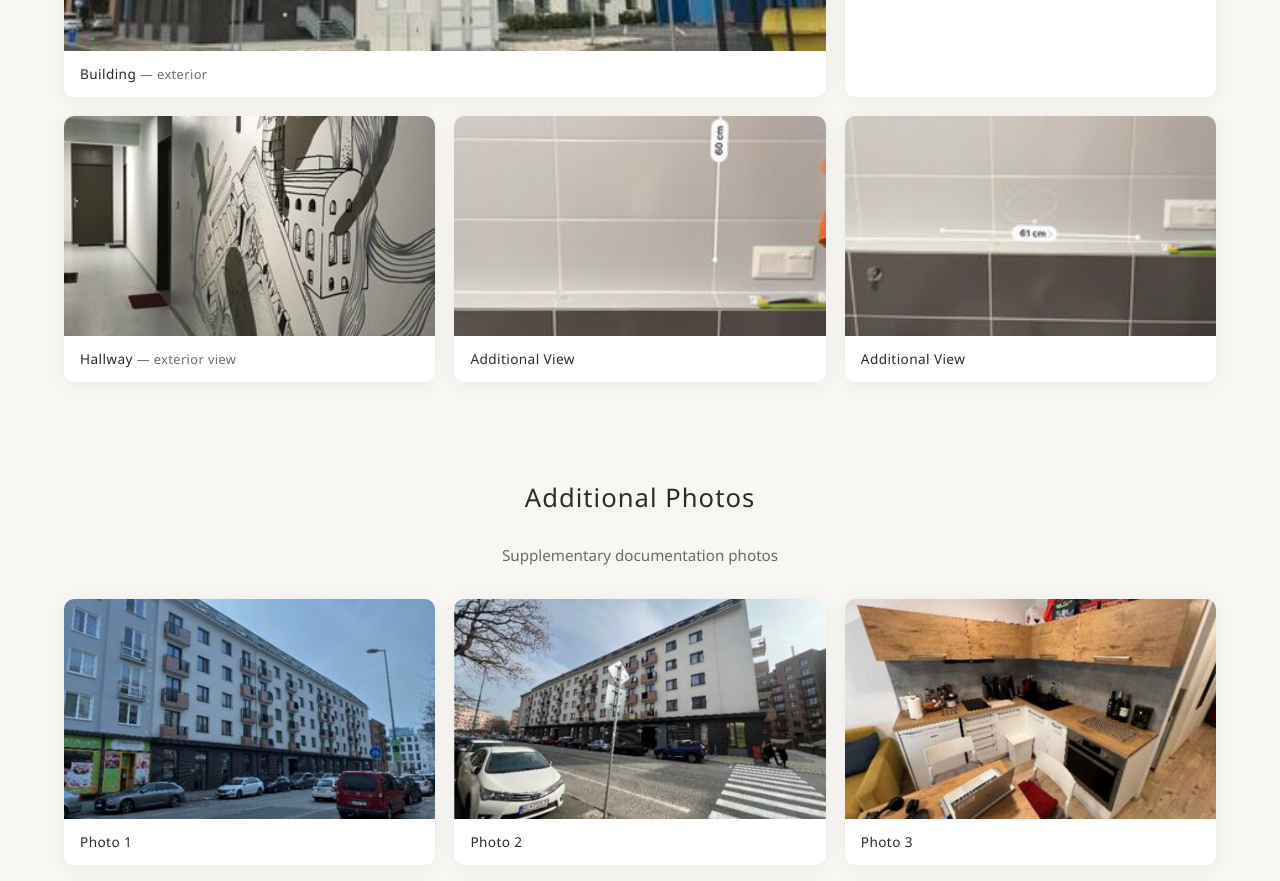
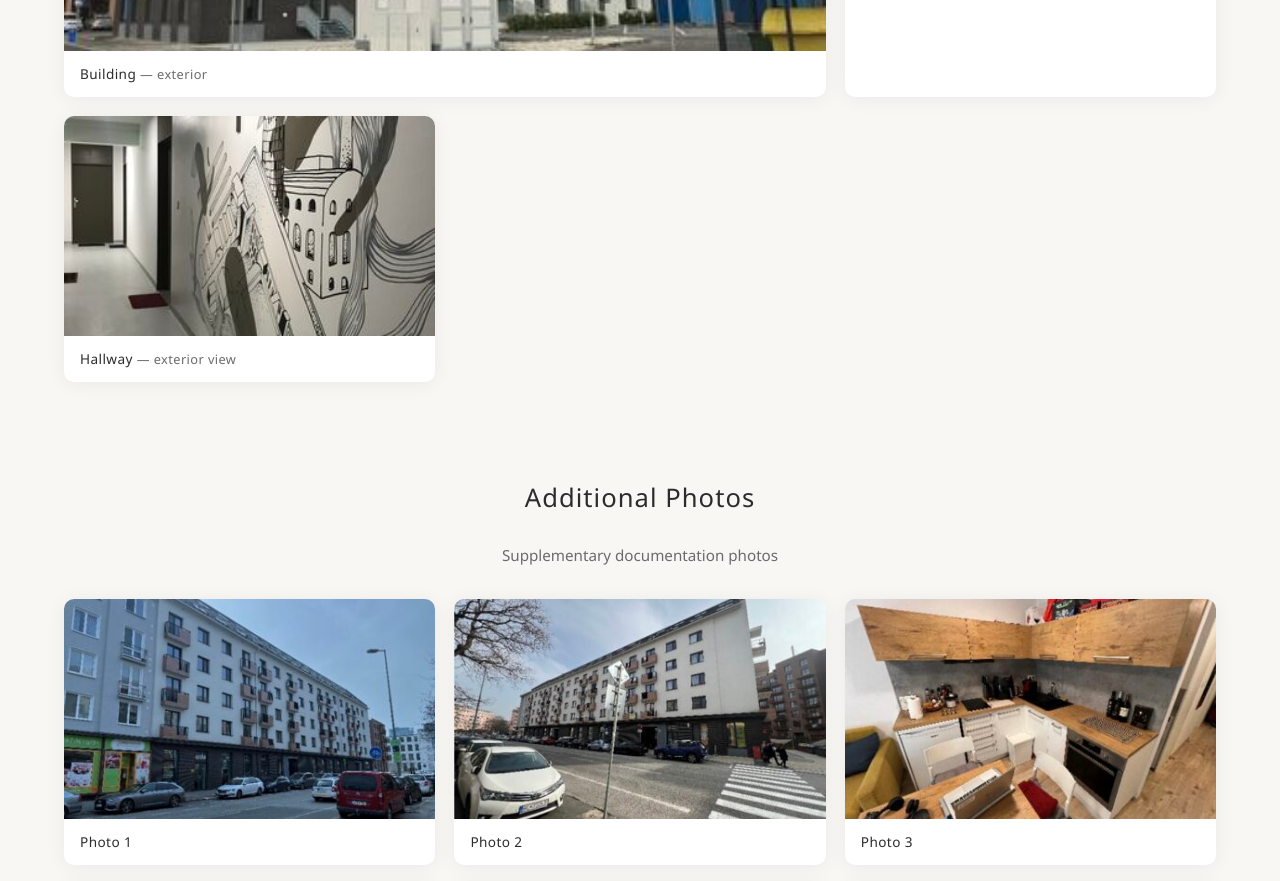
Before and after one commit to peterlaurinec/pari-apartment, a plain HTML site: page index.html in a window 1280 px wide. Shown: the part 2436-3317 px from the top of the page. Drawn offline with Linux system fonts and the light colour scheme.

Commit message:
Remove misplaced bathroom photos from Building section

```diff
--- a/index.html
+++ b/index.html
@@ -307,14 +307,6 @@
     <img src="thumbs/chodba-von.jpg" alt="Hallway — Exterior View" loading="lazy">
     <div class="label">Hallway <span>&mdash; exterior view</span></div>
   </div>
-  <div class="gallery-item" data-img="images/img_4848.jpg" data-label="Additional View">
-    <img src="thumbs/img_4848.jpg" alt="Additional View" loading="lazy">
-    <div class="label">Additional View</div>
-  </div>
-  <div class="gallery-item" data-img="images/img_4849.jpg" data-label="Additional View">
-    <img src="thumbs/img_4849.jpg" alt="Additional View" loading="lazy">
-    <div class="label">Additional View</div>
-  </div>
 </div>
 
 <!-- Appraisal Photos -->
```
